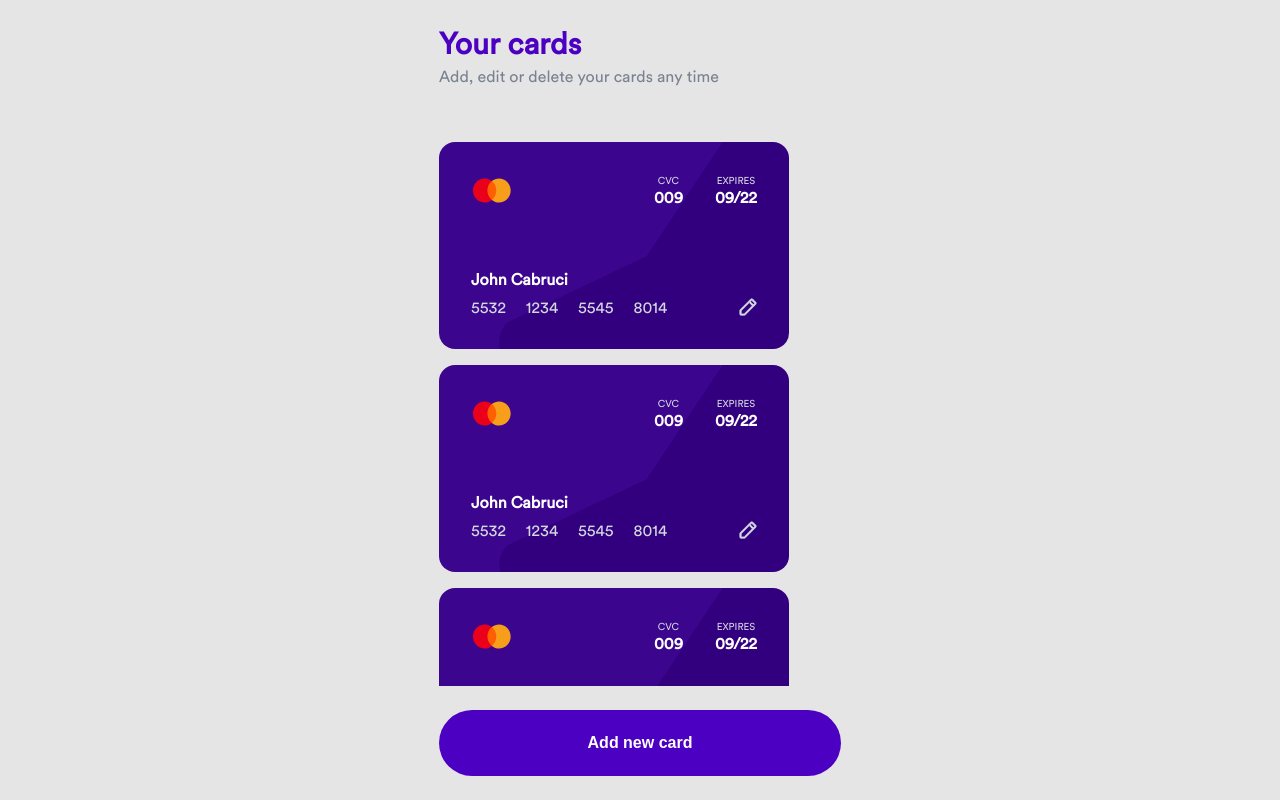
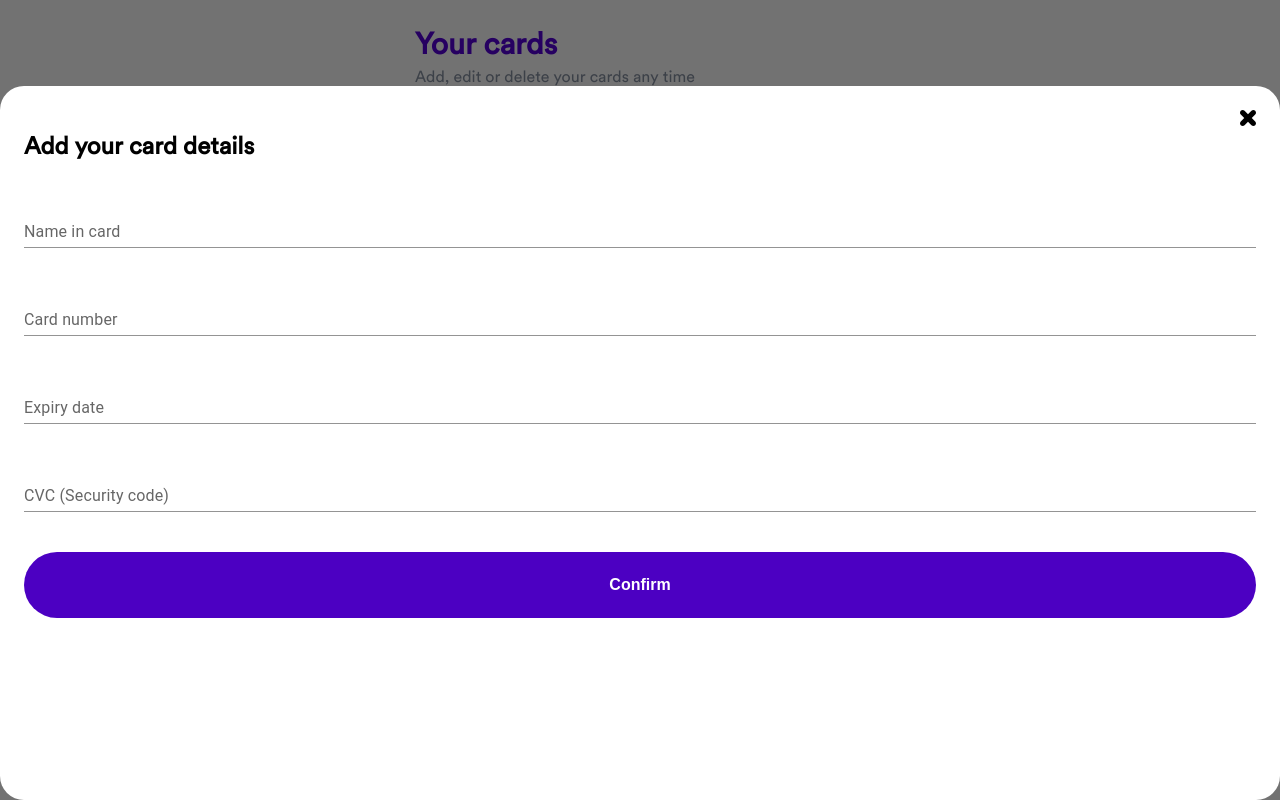
Before and after one commit to MaciejWisniewski/payment-manager-ui, a React (Create React App) app: page / in a window 1280 px wide. Both pictures are taken after a click on the button "Add new card". Built offline with nearby package versions, Linux system fonts and the light colour scheme.

Commit message:
Create BankCardForm component

```diff
--- a/package.json
+++ b/package.json
@@ -5,6 +5,7 @@
   "dependencies": {
     "@emotion/react": "^11.9.3",
     "@emotion/styled": "^11.9.3",
+    "@mui/material": "^5.8.4",
     "@mui/system": "^5.8.4",
     "@testing-library/jest-dom": "^5.14.1",
     "@testing-library/react": "^13.0.0",
@@ -13,8 +14,10 @@
     "@types/node": "^16.7.13",
     "@types/react": "^18.0.0",
     "@types/react-dom": "^18.0.0",
+    "formik": "^2.2.9",
     "react": "^18.2.0",
     "react-dom": "^18.2.0",
+    "react-is": "^18.2.0",
     "react-scripts": "5.0.1",
     "typescript": "^4.4.2",
     "web-vitals": "^2.1.0"
--- a/src/components/App.tsx
+++ b/src/components/App.tsx
@@ -1,7 +1,8 @@
-import React from 'react';
+import React, { useState } from 'react';
 import { styled } from '@mui/system';
 import BankCardList from './BankCardList';
 import { background } from '../styles/colors';
+import BankCardFormModal from './BankCardFormModal';
 import '../styles/App.css';
 
 const Root = styled('div')`
@@ -9,12 +10,20 @@ const Root = styled('div')`
   flex-direction: column;
   align-items: center;
   background-color: ${background};
+  padding: 24px;
 `;
 
 function App() {
+  const [bankCardFormModalOpen, setBankCardFormModalOpen] =
+    useState<boolean>(false);
+
   return (
     <Root className="App">
-      <BankCardList />
+      <BankCardList onAddNewCardClick={() => setBankCardFormModalOpen(true)} />
+      <BankCardFormModal
+        open={bankCardFormModalOpen}
+        onClose={() => setBankCardFormModalOpen(false)}
+      />
     </Root>
   );
 }
--- a/src/components/BankCard.tsx
+++ b/src/components/BankCard.tsx
@@ -120,7 +120,7 @@ const BankCard: React.FC<BankCardProps> = ({
       }}
     >
       <UpperRow>
-        <img src={mastercardLogo} />
+        <img src={mastercardLogo} alt="mastercard" />
         <FlexBox>
           <CvcBox>
             <UpperRowLabel>CVC</UpperRowLabel>
@@ -136,7 +136,7 @@ const BankCard: React.FC<BankCardProps> = ({
         <FullName>{fullName}</FullName>
         <BottomRow>
           <CardNumber>{formatCardNumber(cardNumber)}</CardNumber>
-          <img src={editIcon} />
+          <img src={editIcon} alt="edit" />
         </BottomRow>
       </div>
     </Root>
--- /dev/null
+++ b/src/components/BankCardForm.tsx
@@ -0,0 +1,89 @@
+import React from 'react';
+import { useFormik } from 'formik';
+import Input from './common/Input';
+import { styled } from '@mui/system';
+import { white } from '../styles/colors';
+import Button from './common/Button';
+import close from '../svgs/close.svg';
+
+const Root = styled('form')`
+  width: 100%;
+  position: absolute;
+  height: calc(100% - 86px);
+  margin-top: 86px;
+  display: flex;
+  flex-direction: column;
+  background: ${white};
+  padding: 24px;
+  border-radius: 24px;
+`;
+
+const Header = styled('div')`
+  font-size: 24px;
+  font-weight: bold;
+`;
+
+const Close = styled('div')`
+  width: 100%;
+  text-align: right;
+`;
+
+interface BankCardFormProps {
+  onClose: () => void;
+}
+
+const BankCardForm: React.FC<BankCardFormProps> = ({ onClose }) => {
+  const formik = useFormik({
+    initialValues: {
+      fullName: '',
+      cardNumber: '',
+      expiryDate: '',
+      cvc: '',
+    },
+    onSubmit: async (values) => {
+      console.log('values: ', values);
+    },
+  });
+
+  return (
+    <Root>
+      <Close>
+        <img width={16} height={16} src={close} alt="close" onClick={onClose} />
+      </Close>
+      <Header>Add your card details</Header>
+      <Input
+        name="fullName"
+        label="Name in card"
+        autoFocus
+        value={formik.values.fullName}
+        onChange={formik.handleChange}
+      />
+      <Input
+        name="cardNumber"
+        label="Card number"
+        value={formik.values.cardNumber}
+        onChange={formik.handleChange}
+      />
+      <Input
+        name="expiryDate"
+        label="Expiry date"
+        value={formik.values.expiryDate}
+        onChange={formik.handleChange}
+      />
+      <Input
+        name="cvc"
+        label="CVC (Security code)"
+        value={formik.values.cvc}
+        onChange={formik.handleChange}
+      />
+      <Button
+        label="Confirm"
+        onClick={() => console.log('fejif')}
+        type="submit"
+        style={{ marginTop: 40 }}
+      />
+    </Root>
+  );
+};
+
+export default BankCardForm;
--- /dev/null
+++ b/src/components/BankCardFormModal.tsx
@@ -0,0 +1,23 @@
+import React from 'react';
+import { Modal } from '@mui/material';
+import BankCardForm from './BankCardForm';
+
+interface BankCardFormModalProps {
+  open: boolean;
+  onClose: () => void;
+}
+
+const BankCardFormModal: React.FC<BankCardFormModalProps> = ({
+  open,
+  onClose,
+}) => {
+  return (
+    <Modal open={open}>
+      <div>
+        <BankCardForm onClose={onClose} />
+      </div>
+    </Modal>
+  );
+};
+
+export default BankCardFormModal;
--- a/src/components/BankCardList.tsx
+++ b/src/components/BankCardList.tsx
@@ -11,7 +11,6 @@ const Root = styled('div')`
   flex-direction: column;
   align-items: center;
   height: 100%;
-  padding: 24px;
 `;
 
 const Header = styled('div')`
@@ -37,9 +36,11 @@ const Cards = styled('div')`
   margin-bottom: 24px;
 `;
 
-interface BankCardListProps {}
+interface BankCardListProps {
+  onAddNewCardClick: () => void;
+}
 
-const BankCardList: React.FC<BankCardListProps> = () => {
+const BankCardList: React.FC<BankCardListProps> = ({ onAddNewCardClick }) => {
   return (
     <Root>
       <Header>Your cards</Header>
@@ -70,7 +71,7 @@ const BankCardList: React.FC<BankCardListProps> = () => {
           cardNumber="5532123455458014"
         />
       </Cards>
-      <Button label="Add new card" />
+      <Button label="Add new card" onClick={onAddNewCardClick} />
     </Root>
   );
 };
--- a/src/components/common/Button.tsx
+++ b/src/components/common/Button.tsx
@@ -1,5 +1,5 @@
 import { styled } from '@mui/system';
-import React from 'react';
+import React, { CSSProperties } from 'react';
 import { purple, white } from '../../styles/colors';
 
 const Root = styled('button')`
@@ -15,10 +15,22 @@ const Root = styled('button')`
 
 interface ButtonProps {
   label: string;
+  onClick: () => void;
+  style?: CSSProperties;
+  type?: 'button' | 'submit' | 'reset';
 }
 
-const Button: React.FC<ButtonProps> = ({ label }) => {
-  return <Root>{label}</Root>;
+const Button: React.FC<ButtonProps> = ({
+  label,
+  onClick,
+  style,
+  type = 'button',
+}) => {
+  return (
+    <Root type={type} onClick={onClick} style={style}>
+      {label}
+    </Root>
+  );
 };
 
 export default Button;
--- /dev/null
+++ b/src/components/common/Input.tsx
@@ -0,0 +1,25 @@
+import React from 'react';
+import { TextField } from '@mui/material';
+import { styled } from '@mui/system';
+
+const Root = styled('div')`
+  margin-top: 40px;
+`;
+
+interface InputProps {
+  name: string;
+  label: string;
+  autoFocus?: boolean;
+  value: any;
+  onChange: (e: React.ChangeEvent<any>) => void;
+}
+
+const Input: React.FC<InputProps> = ({ name, ...rest }) => {
+  return (
+    <Root>
+      <TextField id={name} name={name} variant="standard" fullWidth {...rest} />
+    </Root>
+  );
+};
+
+export default Input;
--- a/src/index.tsx
+++ b/src/index.tsx
@@ -2,6 +2,8 @@ import React from 'react';
 import ReactDOM from 'react-dom/client';
 import App from './components/App';
 import reportWebVitals from './reportWebVitals';
+import { ThemeProvider } from '@mui/material';
+import { mainTheme } from './styles/mainTheme';
 import './styles/index.css';
 
 const root = ReactDOM.createRoot(
@@ -9,7 +11,9 @@ const root = ReactDOM.createRoot(
 );
 root.render(
   <React.StrictMode>
-    <App />
+    <ThemeProvider theme={mainTheme}>
+      <App />
+    </ThemeProvider>
   </React.StrictMode>
 );
 
--- /dev/null
+++ b/src/styles/mainTheme.ts
@@ -0,0 +1,16 @@
+import { createTheme } from '@mui/material';
+import { green, purple, red } from './colors';
+
+export const mainTheme = createTheme({
+  palette: {
+    primary: {
+      main: purple[60],
+    },
+    success: {
+      main: green[30],
+    },
+    error: {
+      main: red[30],
+    },
+  },
+});
```
Also changed, not shown: src/svgs/close.svg (added), 1 other file (tests, documents, lock files or other folders).
